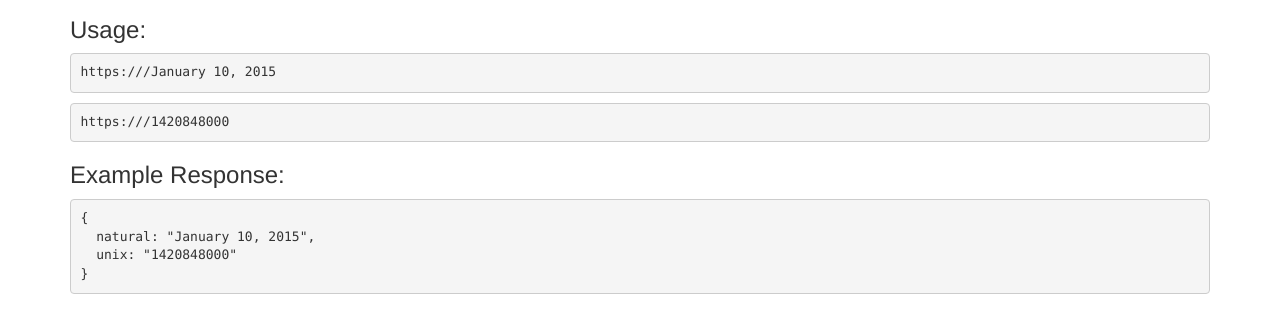
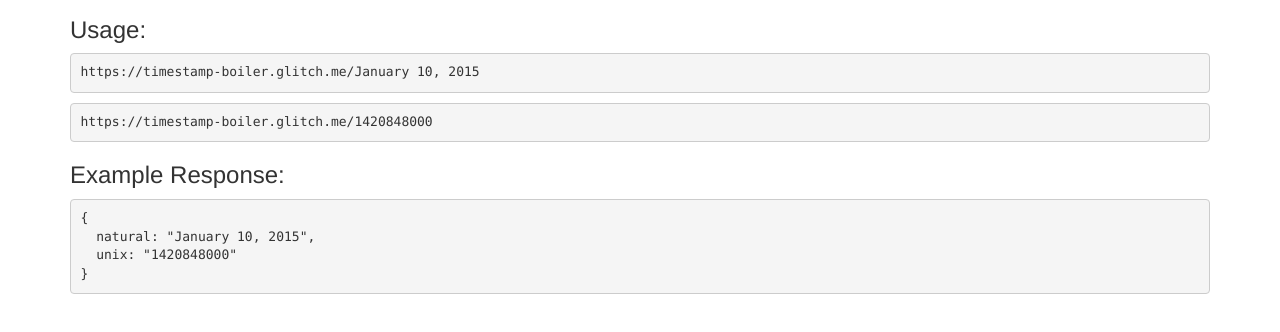
Before and after one commit to the-dsw/timestamp-boiler, a website: page views/index.html in a window 1280 px wide. Shown: the part 206-538 px from the top of the page. Drawn offline with nearby package versions, Linux system fonts and the light colour scheme.

Commit message:
readme updated

```diff
--- a/views/index.html
+++ b/views/index.html
@@ -19,8 +19,8 @@
           as both. If the input is neither it will return <code>null</code> values.
         </p>
         <h3>Usage:</h3>
-        <pre>https:///January 10, 2015</pre>
-        <pre>https:///1420848000</pre>
+        <pre>https://timestamp-boiler.glitch.me/January 10, 2015</pre>
+        <pre>https://timestamp-boiler.glitch.me/1420848000</pre>
         <h3>Example Response:</h3>
 <pre>{
   natural: "January 10, 2015",
```
Also changed, not shown: README.md.
